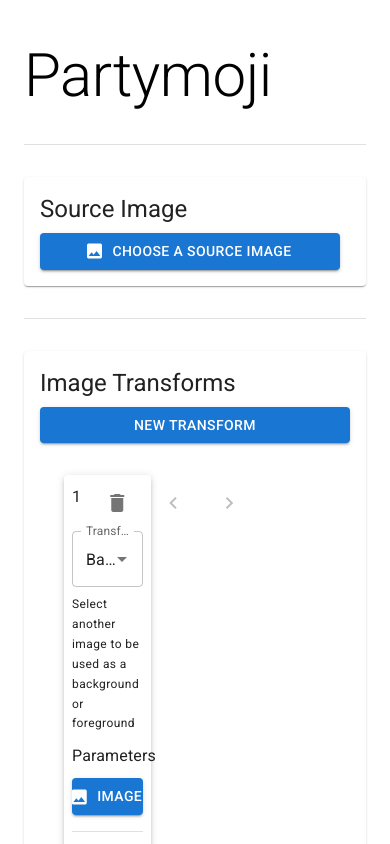
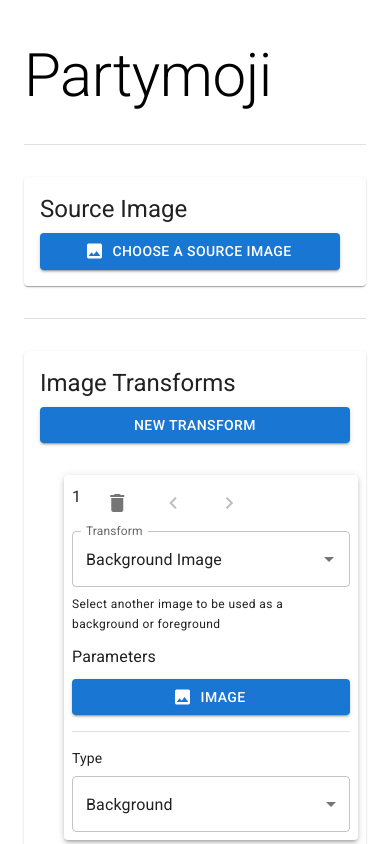
Before and after one commit to MikeyBurkman/partymoji, a React (Create React App) app: page / in a window 390 px wide. Both pictures are taken after a click on the button "NEW TRANSFORM". Shown: the top 844 px of the page. Built offline with nearby package versions, Linux system fonts and the light colour scheme.

Commit message:
Mobile view

```diff
--- a/src/components/ImageTransformList.tsx
+++ b/src/components/ImageTransformList.tsx
@@ -33,9 +33,9 @@
     >
       New Transform
     </Button>
-    <Grid container spacing={2} padding={1}>
+    <Grid container spacing={2} padding={1} columns={{ xs: 4, sm: 8, md: 12 }}>
       {currentTransforms.map((t, tIdx) => (
-        <Grid item xs={4}>
+        <Grid item xs={4} sm={4} md={4}>
           <ImageTransform
             index={tIdx}
             possibleTransforms={possibleTransforms}
```
Also changed, not shown: 6 other files (tests, documents, lock files or other folders).
